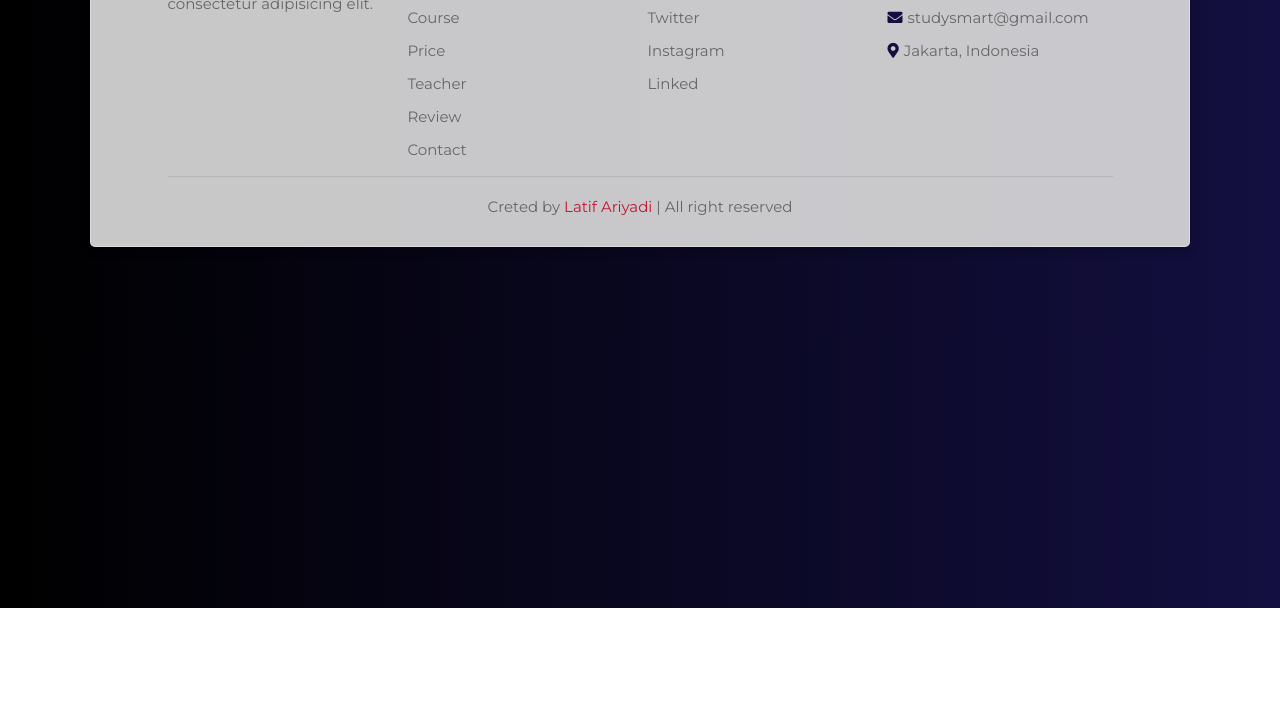
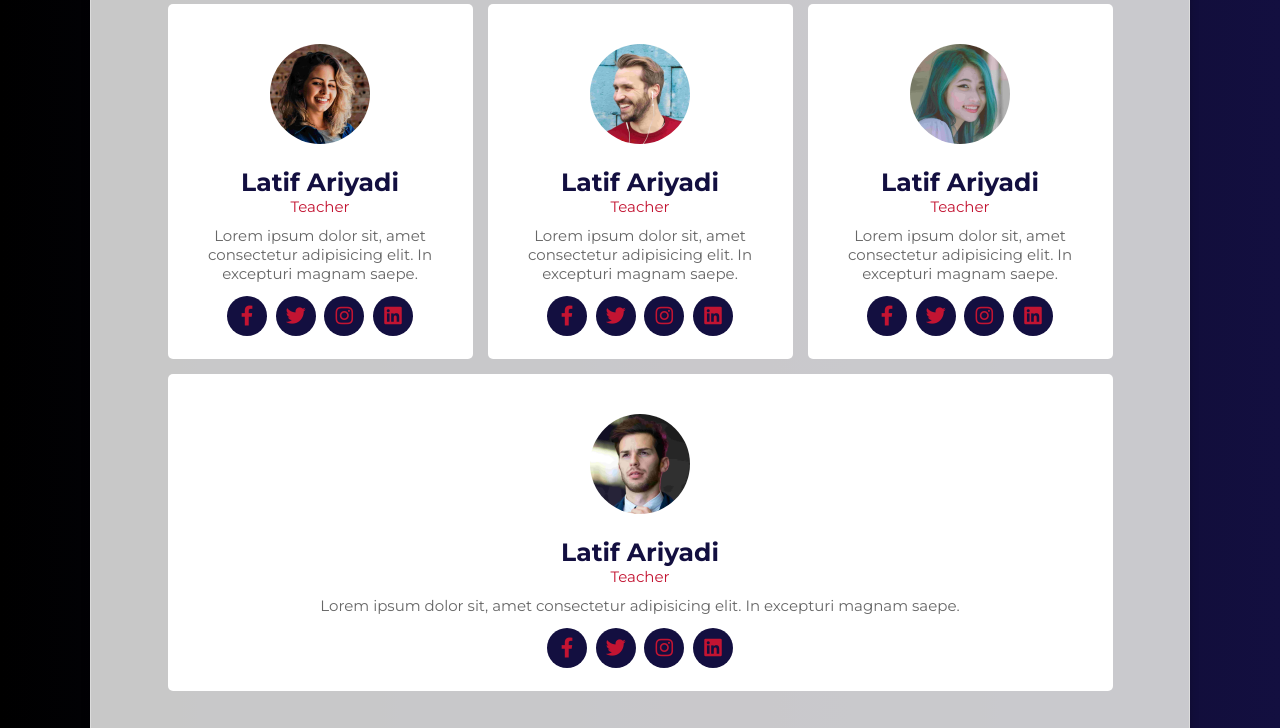
Before and after one commit to latifariyadi/onlinecourse, a plain HTML site: page teacher.html in a window 1280 px wide. Shown: the part 192-920 px from the top of the page. Before the commit the page ends 800 px from the top, so only its background shows below. Drawn offline with Linux system fonts and the light colour scheme.

Commit message:
add amount section

```diff
--- a/style.css
+++ b/style.css
@@ -333,3 +333,99 @@ header .navbar a:hover {
     font-size: 50%;
   }
 }
+
+.teacher {
+  display: flex;
+  flex-wrap: wrap;
+  gap: 1.5rem;
+}
+
+.teacher .box {
+  flex: 1 1 23rem;
+  background: #fff;
+  border-radius: 0.5rem;
+  text-align: center;
+  padding: 2rem 1.5rem;
+}
+
+.teacher .box img {
+  height: 10rem;
+  width: 10rem;
+  margin: 2rem 0;
+  border-radius: 50%;
+  object-fit: cover;
+}
+
+.teacher .box h3 {
+  color: var(--blue);
+  font-size: 2.5rem;
+}
+
+.teacher .box span {
+  color: var(--red);
+  font-size: 1.5rem;
+}
+
+.teacher .box p {
+  color: #666;
+  font-size: 1.5rem;
+  padding: 1rem 0;
+}
+
+.teacher .box .share a {
+  height: 4rem;
+  width: 4rem;
+  line-height: 4rem;
+  font-size: 2rem;
+  background: var(--blue);
+  color: var(--red);
+  border-radius: 50%;
+  margin: 0.3rem;
+}
+
+.price {
+  display: flex;
+  flex-wrap: wrap;
+  gap: 1.5rem;
+}
+
+.price .box {
+  flex: 1 1 30rem;
+  background: #fff;
+  text-align: center;
+  border-radius: .5rem;
+}
+
+.price .box h3 {
+  font-size: 2.5rem;
+  color: var(--blue);
+  padding: 1.5rem 0;
+}
+
+.price .box .amount {
+  font-size: 4.5rem;
+  color: #fff;
+  padding: 1rem 0;
+  background: var(--text-gradient);
+}
+
+.price .box .amount span {
+  font-size: 4rem;
+  font-weight: 600;
+}
+
+.price .box ul {
+  border-bottom: 0.1rem solid rgba(0, 0, 0, 0.4);
+  padding: 1rem 0;
+  list-style: none;
+}
+
+.price .box ul li {
+  padding: 0.7rem 0;
+  font-size: 1.7rem;
+  color: #666;
+}
+
+.price .box .btn {
+  margin: 2rem;
+}
--- a/teacher.html
+++ b/teacher.html
@@ -27,6 +27,71 @@
           <a href="contact.html">Contact</a>
         </nav>
       </header>
+
+      <!-- teacher section -->
+      <h1 class="heading">Experience Teacher</h1>
+      <section class="teacher">
+        <div class="box">
+          <img src="./img/teacher-1.png" alt="" />
+          <h3>Latif Ariyadi</h3>
+          <span>Teacher</span>
+          <p>
+            Lorem ipsum dolor sit, amet consectetur adipisicing elit. In
+            excepturi magnam saepe.
+          </p>
+          <div class="share">
+            <a href="" class="fab fa-facebook-f"></a>
+            <a href="" class="fab fa-twitter"></a>
+            <a href="" class="fab fa-instagram"></a>
+            <a href="" class="fab fa-linkedin"></a>
+          </div>
+        </div>
+        <div class="box">
+          <img src="./img/teacher-2.png" alt="" />
+          <h3>Latif Ariyadi</h3>
+          <span>Teacher</span>
+          <p>
+            Lorem ipsum dolor sit, amet consectetur adipisicing elit. In
+            excepturi magnam saepe.
+          </p>
+          <div class="share">
+            <a href="" class="fab fa-facebook-f"></a>
+            <a href="" class="fab fa-twitter"></a>
+            <a href="" class="fab fa-instagram"></a>
+            <a href="" class="fab fa-linkedin"></a>
+          </div>
+        </div>
+        <div class="box">
+          <img src="./img/teacher-3.png" alt="" />
+          <h3>Latif Ariyadi</h3>
+          <span>Teacher</span>
+          <p>
+            Lorem ipsum dolor sit, amet consectetur adipisicing elit. In
+            excepturi magnam saepe.
+          </p>
+          <div class="share">
+            <a href="" class="fab fa-facebook-f"></a>
+            <a href="" class="fab fa-twitter"></a>
+            <a href="" class="fab fa-instagram"></a>
+            <a href="" class="fab fa-linkedin"></a>
+          </div>
+        </div>
+        <div class="box">
+          <img src="./img/teacher-4.png" alt="" />
+          <h3>Latif Ariyadi</h3>
+          <span>Teacher</span>
+          <p>
+            Lorem ipsum dolor sit, amet consectetur adipisicing elit. In
+            excepturi magnam saepe.
+          </p>
+          <div class="share">
+            <a href="" class="fab fa-facebook-f"></a>
+            <a href="" class="fab fa-twitter"></a>
+            <a href="" class="fab fa-instagram"></a>
+            <a href="" class="fab fa-linkedin"></a>
+          </div>
+        </div>
+      </section>
 
       <!-- footer section -->
       <section class="footer">
```
Also changed, not shown: price.html (+41 -0 lines).
